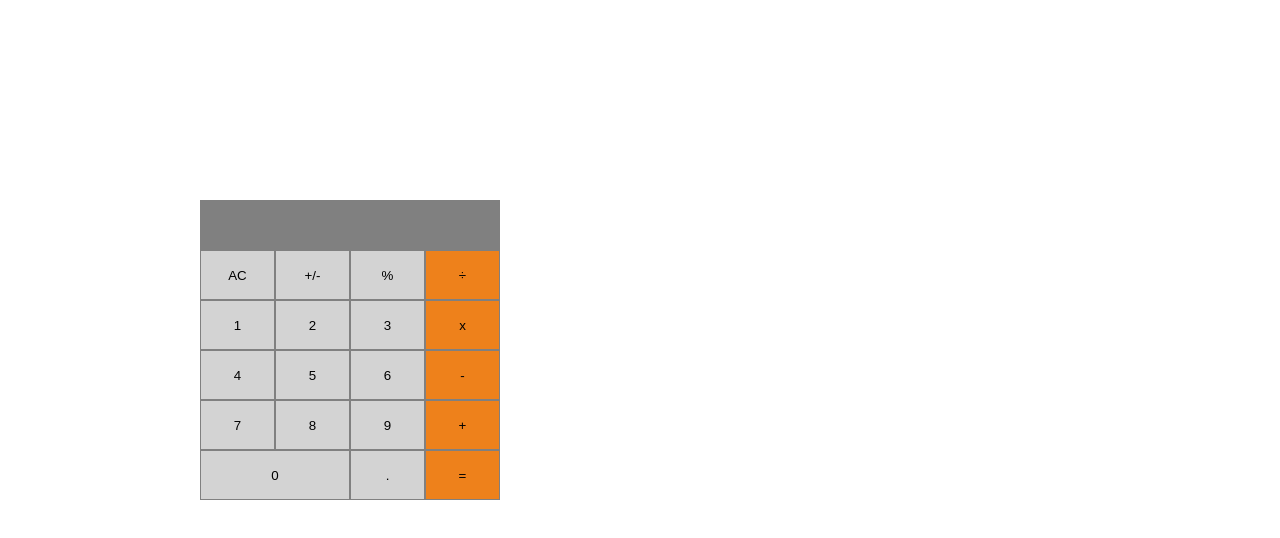
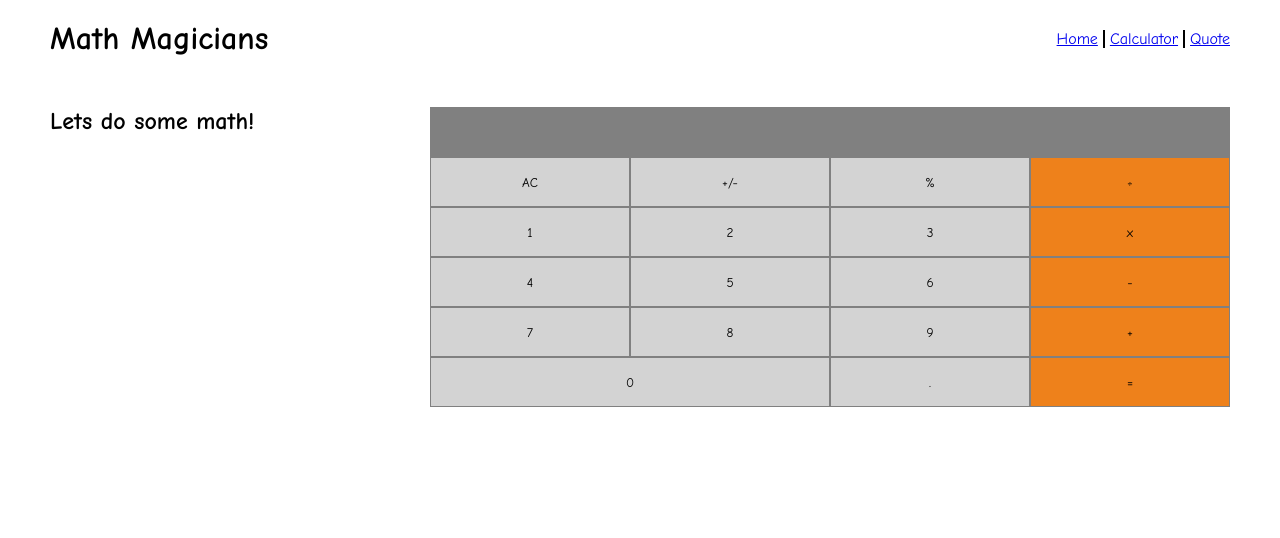
Before and after one commit to juanmanuelbyc/math-magicians, a React (Create React App) app: page /calculator in a window 1280 px wide. Shown: the top 538 px of the page. Built offline with nearby package versions, Linux system fonts and the light colour scheme.

Commit message:
implement router and multipages with react router

```diff
--- a/package.json
+++ b/package.json
@@ -10,6 +10,7 @@
     "prop-types": "^15.8.1",
     "react": "^18.2.0",
     "react-dom": "^18.2.0",
+    "react-router-dom": "^6.4.0",
     "react-scripts": "5.0.1",
     "web-vitals": "^2.1.4"
   },
--- a/src/App.js
+++ b/src/App.js
@@ -1,9 +1,27 @@
-import Calculator from './components/calculator';
+import React from 'react';
+import { Routes, Route, Link } from 'react-router-dom';
+import Calculator from './pages/Calculator';
+import Quote from './pages/Quote';
+import Home from './pages/Home';
 
 function App() {
   return (
     <div className="App">
-      <Calculator />
+      <header>
+        <h1>Math Magicians</h1>
+        <nav>
+          <Link to="/">Home</Link>
+          <hr />
+          <Link to="/calculator">Calculator</Link>
+          <hr />
+          <Link to="/quote">Quote</Link>
+        </nav>
+      </header>
+      <Routes>
+        <Route path="/" element={<Home />} />
+        <Route path="calculator" element={<Calculator />} />
+        <Route path="quote" element={<Quote />} />
+      </Routes>
     </div>
   );
 }
--- a/src/components/calculator.js
+++ /dev/null
@@ -1,41 +0,0 @@
-import React, { useState } from 'react';
-import Display from './display';
-import CalculatorButton from './calculatorButton';
-import calculate from '../logic/calculate';
-
-const Calculator = () => {
-  const [obj, setObj] = useState({ total: null, next: null, operation: null });
-  const clickHandler = (button) => {
-    const newState = calculate(obj, button);
-    setObj(newState);
-  };
-
-  return (
-    <div className="calculatorContainer">
-      <Display next={obj.next} total={obj.total} operation={obj.operation} />
-      <div className="buttonsContainer">
-        <CalculatorButton type="characterButton" size="s1" label="AC" handleClick={clickHandler} />
-        <CalculatorButton type="characterButton" size="s1" label="+/-" handleClick={clickHandler} />
-        <CalculatorButton type="characterButton" size="s1" label="%" handleClick={clickHandler} />
-        <CalculatorButton type="operationButton" size="s1" label="÷" handleClick={clickHandler} />
-        <CalculatorButton type="characterButton" size="s1" label="1" handleClick={clickHandler} />
-        <CalculatorButton type="characterButton" size="s1" label="2" handleClick={clickHandler} />
-        <CalculatorButton type="characterButton" size="s1" label="3" handleClick={clickHandler} />
-        <CalculatorButton type="operationButton" size="s1" label="x" handleClick={clickHandler} />
-        <CalculatorButton type="characterButton" size="s1" label="4" handleClick={clickHandler} />
-        <CalculatorButton type="characterButton" size="s1" label="5" handleClick={clickHandler} />
-        <CalculatorButton type="characterButton" size="s1" label="6" handleClick={clickHandler} />
-        <CalculatorButton type="operationButton" size="s1" label="-" handleClick={clickHandler} />
-        <CalculatorButton type="characterButton" size="s1" label="7" handleClick={clickHandler} />
-        <CalculatorButton type="characterButton" size="s1" label="8" handleClick={clickHandler} />
-        <CalculatorButton type="characterButton" size="s1" label="9" handleClick={clickHandler} />
-        <CalculatorButton type="operationButton" size="s1" label="+" handleClick={clickHandler} />
-        <CalculatorButton type="characterButton" size="s2" label="0" handleClick={clickHandler} />
-        <CalculatorButton type="characterButton" size="s1" label="." handleClick={clickHandler} />
-        <CalculatorButton type="operationButton" size="s1" label="=" handleClick={clickHandler} />
-      </div>
-    </div>
-  );
-};
-
-export default Calculator;
--- a/src/index.css
+++ /dev/null
@@ -1,52 +0,0 @@
-* {
-  margin: 0;
-  padding: 0;
-  box-sizing: border-box;
-}
-
-.calculatorContainer {
-  display: flex;
-  flex-direction: column;
-  margin: 200px;
-  width: 300px;
-  height: 600px;
-}
-
-.display {
-  display: flex;
-  background-color: grey;
-  color: antiquewhite;
-  justify-content: end;
-  height: 50px;
-  gap: 5px;
-}
-
-.buttonsContainer {
-  display: flex;
-  width: 100%;
-  flex-wrap: wrap;
-}
-
-.characterButton {
-  background-color: lightgrey;
-}
-
-.operationButton {
-  background-color: rgb(238, 129, 27);
-}
-
-.button {
-  text-align: center;
-  border-style: solid;
-  border-color: grey;
-  border-width: 1px;
-  height: 50px;
-}
-
-.s1 {
-  width: 25%;
-}
-
-.s2 {
-  width: 50%;
-}
--- a/src/index.js
+++ b/src/index.js
@@ -1,17 +1,12 @@
 import React from 'react';
 import ReactDOM from 'react-dom/client';
-import './index.css';
+import { BrowserRouter as Router } from 'react-router-dom';
+import './styles/index.css';
 import App from './App';
-import reportWebVitals from './reportWebVitals';
 
 const root = ReactDOM.createRoot(document.getElementById('root'));
 root.render(
-  <React.StrictMode>
+  <Router>
     <App />
-  </React.StrictMode>,
+  </Router>,
 );
-
-// If you want to start measuring performance in your app, pass a function
-// to log results (for example: reportWebVitals(console.log))
-// or send to an analytics endpoint. Learn more: https://bit.ly/CRA-vitals
-reportWebVitals();
--- /dev/null
+++ b/src/pages/Calculator.js
@@ -0,0 +1,45 @@
+import React, { useState } from 'react';
+import Display from '../components/display';
+import CalculatorButton from '../components/calculatorButton';
+import calculate from '../logic/calculate';
+import '../styles/calculator.css';
+
+const Calculator = () => {
+  const [obj, setObj] = useState({ total: null, next: null, operation: null });
+  const clickHandler = (button) => {
+    const newState = calculate(obj, button);
+    setObj(newState);
+  };
+
+  return (
+    <div className="calculatorPageContainer">
+      <h2>Lets do some math!</h2>
+      <div className="calculatorContainer">
+        <Display next={obj.next} total={obj.total} operation={obj.operation} />
+        <div className="buttonsContainer">
+          <CalculatorButton type="characterButton" size="s1" label="AC" handleClick={clickHandler} />
+          <CalculatorButton type="characterButton" size="s1" label="+/-" handleClick={clickHandler} />
+          <CalculatorButton type="characterButton" size="s1" label="%" handleClick={clickHandler} />
+          <CalculatorButton type="operationButton" size="s1" label="÷" handleClick={clickHandler} />
+          <CalculatorButton type="characterButton" size="s1" label="1" handleClick={clickHandler} />
+          <CalculatorButton type="characterButton" size="s1" label="2" handleClick={clickHandler} />
+          <CalculatorButton type="characterButton" size="s1" label="3" handleClick={clickHandler} />
+          <CalculatorButton type="operationButton" size="s1" label="x" handleClick={clickHandler} />
+          <CalculatorButton type="characterButton" size="s1" label="4" handleClick={clickHandler} />
+          <CalculatorButton type="characterButton" size="s1" label="5" handleClick={clickHandler} />
+          <CalculatorButton type="characterButton" size="s1" label="6" handleClick={clickHandler} />
+          <CalculatorButton type="operationButton" size="s1" label="-" handleClick={clickHandler} />
+          <CalculatorButton type="characterButton" size="s1" label="7" handleClick={clickHandler} />
+          <CalculatorButton type="characterButton" size="s1" label="8" handleClick={clickHandler} />
+          <CalculatorButton type="characterButton" size="s1" label="9" handleClick={clickHandler} />
+          <CalculatorButton type="operationButton" size="s1" label="+" handleClick={clickHandler} />
+          <CalculatorButton type="characterButton" size="s2" label="0" handleClick={clickHandler} />
+          <CalculatorButton type="characterButton" size="s1" label="." handleClick={clickHandler} />
+          <CalculatorButton type="operationButton" size="s1" label="=" handleClick={clickHandler} />
+        </div>
+      </div>
+    </div>
+  );
+};
+
+export default Calculator;
--- /dev/null
+++ b/src/pages/Home.js
@@ -0,0 +1,25 @@
+const Home = () => (
+  <div className="homePageContainer">
+    <h2>Welcome to our page!</h2>
+    <p>
+      Lorem Ipsum is simply dummy text of the printing and typesetting industry.
+      Lorem Ipsum has been the industrys standard dummy text ever since the 1500s,
+      when an unknown printer took a galley of type and scrambled it to make a type specimen book.
+      It has survived not only five centuries, but also the leap into electronic typesetting,
+      remaining essentially unchanged. It was popularised in the 1960s with the release of
+      Letraset sheets containing Lorem Ipsum passages, and more recently with desktop publishing
+      software like Aldus PageMaker including versions of Lorem Ipsum.
+    </p>
+    <p>
+      Lorem Ipsum is simply dummy text of the printing and typesetting industry.
+      Lorem Ipsum has been the industrys standard dummy text ever since the 1500s,
+      when an unknown printer took a galley of type and scrambled it to make a type specimen book.
+      It has survived not only five centuries, but also the leap into electronic typesetting,
+      remaining essentially unchanged. It was popularised in the 1960s with the release of
+      Letraset sheets containing Lorem Ipsum passages, and more recently with desktop publishing
+      software like Aldus PageMaker including versions of Lorem Ipsum.
+    </p>
+  </div>
+);
+
+export default Home;
--- /dev/null
+++ b/src/pages/Quote.js
@@ -0,0 +1,10 @@
+const Quote = () => (
+  <div className="quotePageContainer">
+    <p className="quote">
+      “mathematics is not about numbers, equations, computations or
+      algorithms; its about understanding.” - William Thurston.
+    </p>
+  </div>
+);
+
+export default Quote;
--- /dev/null
+++ b/src/styles/calculator.css
@@ -0,0 +1,18 @@
+* {
+ margin: 0;
+ padding: 0;
+ box-sizing: border-box;
+}
+
+.calculatorPageContainer {
+ display: flex;
+ justify-content: space-between;
+ margin: 50px;
+ gap: 50px;
+}
+
+.calculatorContainer {
+ display: flex;
+ flex-direction: column;
+ width: 800px;
+}
--- /dev/null
+++ b/src/styles/index.css
@@ -0,0 +1,86 @@
+@import url('https://fonts.googleapis.com/css2?family=Comic+Neue:wght@400;700&display=swap');
+
+* {
+  margin: 0;
+  padding: 0;
+  box-sizing: border-box;
+  font-family: 'Comic Neue', cursive;
+}
+
+header {
+  display: flex;
+  align-items: center;
+  margin: 20px 50px;
+  width: auto;
+  justify-content: space-between;
+}
+
+nav {
+  display: flex;
+  gap: 5px;
+}
+
+hr {
+  border: 1px solid black;
+  background-color: gray;
+}
+
+.display {
+  display: flex;
+  background-color: grey;
+  color: antiquewhite;
+  justify-content: flex-end;
+  height: 50px;
+  gap: 5px;
+}
+
+.buttonsContainer {
+  display: flex;
+  width: 100%;
+  flex-wrap: wrap;
+}
+
+.characterButton {
+  background-color: lightgrey;
+}
+
+.operationButton {
+  background-color: rgb(238, 129, 27);
+}
+
+.button {
+  text-align: center;
+  border-style: solid;
+  border-color: grey;
+  border-width: 1px;
+  height: 50px;
+}
+
+.s1 {
+  width: 25%;
+}
+
+.s2 {
+  width: 50%;
+}
+
+.homePageContainer {
+  display: flex;
+  flex-direction: column;
+  margin: 50px;
+  gap: 30px;
+}
+
+.quotePageContainer {
+  display: flex;
+  flex-direction: column;
+  margin: 100px auto;
+  justify-content: center;
+  align-items: center;
+  padding: 100px;
+}
+
+.quote {
+  font-size: xx-large;
+  text-align: center;
+}
```
Also changed, not shown: .eslintrc.json, public/logo192.png (added), 1 other file (tests, documents, lock files or other folders).
